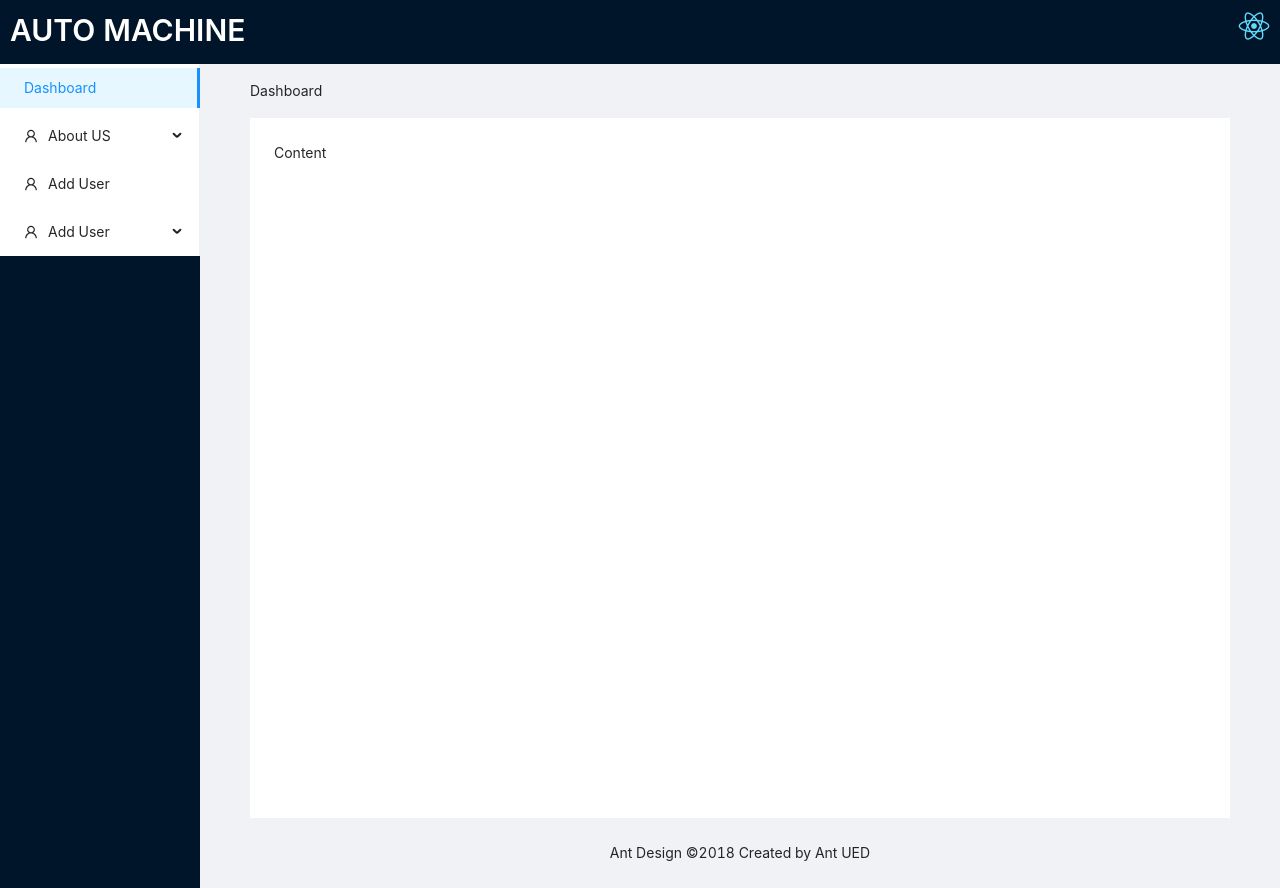
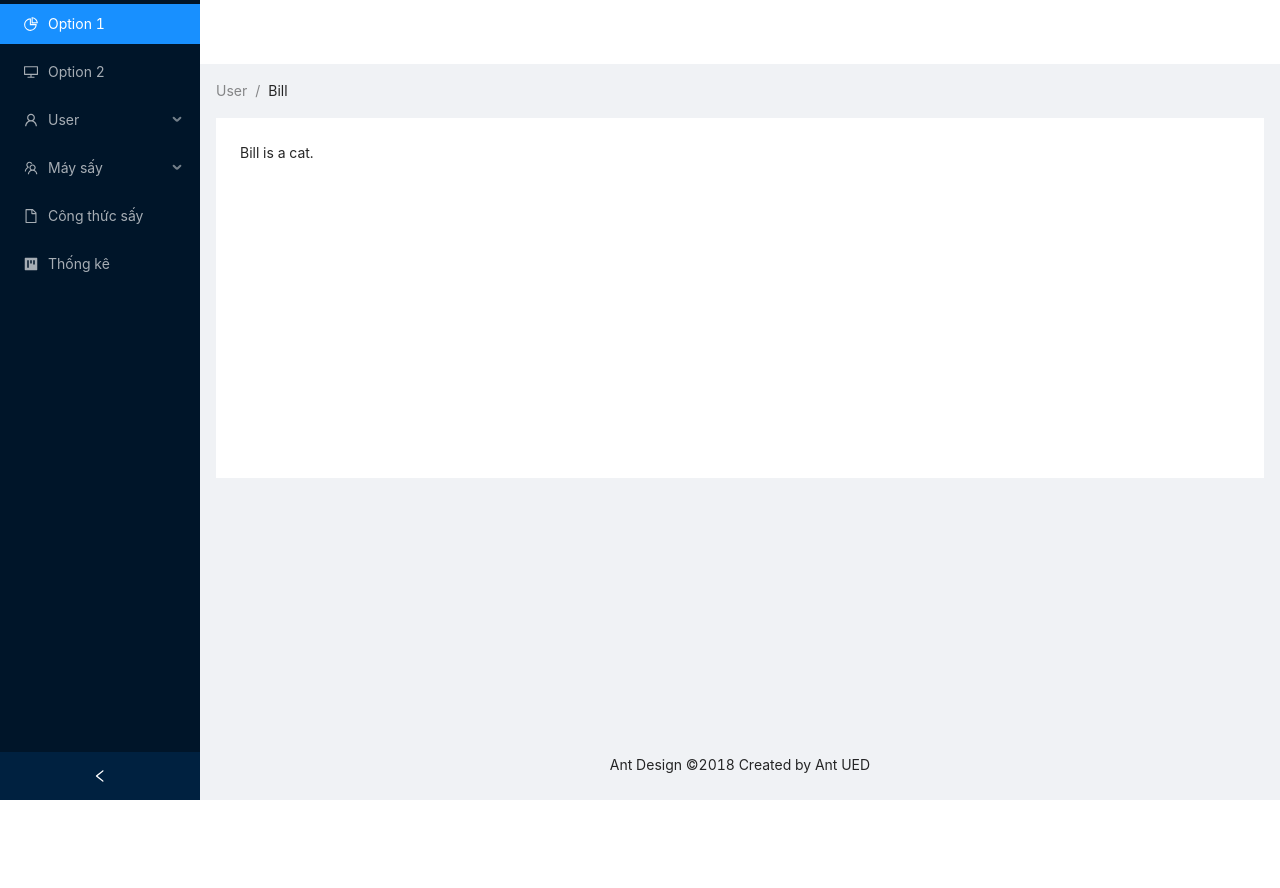
Before and after one commit to nhuttantran98/reactapp, a React (Create React App) app: page /Machine in a window 1280 px wide. After the commit the page ends 800 px from the top, so only its background shows below. Built offline with nearby package versions, Linux system fonts and the light colour scheme.

Commit message:
add sider

```diff
--- a/package.json
+++ b/package.json
@@ -9,6 +9,7 @@
     "antd": "^4.0.0",
     "react": "^16.13.0",
     "react-dom": "^16.13.0",
+    "react-router-dom": "^5.1.2",
     "react-scripts": "3.4.0"
   },
   "scripts": {
--- a/src/Components/App/App.css
+++ b/src/Components/App/App.css
@@ -1,22 +1,13 @@
 @import '~antd/dist/antd.css';
-#components-layout-demo-top-side .logo {
-  width: 120px;
-  height: 31px;
+#components-layout-demo-side .logo {
+  height: 32px;
   background: rgba(255, 255, 255, 0.2);
-  margin: 16px 28px 16px 0;
-  float: left;
+  margin: 16px;
 }
 
-.site-layout-background {
+.site-layout .site-layout-background {
   background: #fff;
-}
-.site-layout-content {
-  background: #fff;
-  padding: 24px;
-  min-height: 700px;
-
-}
-.App {
+}.App {
   text-align: left;
 }
 
--- a/src/Components/App/App.js
+++ b/src/Components/App/App.js
@@ -1,80 +1,98 @@
-import React from 'react';
+import React, { Component } from 'react';
 import './App.css';
 
-import { Layout, Menu, Avatar, Breadcrumb, Button } from 'antd';
-import { UserOutlined, LaptopOutlined, NotificationOutlined } from '@ant-design/icons';
-import SubMenu from 'antd/lib/menu/SubMenu';
+import { Layout, Menu, Avatar, Breadcrumb, Button, Card } from 'antd';
+import {
+  DesktopOutlined,
+  PieChartOutlined,
+  FileOutlined,
+  TeamOutlined,
+  UserOutlined,
+  ProjectFilled,
+} from '@ant-design/icons';
+// import SubMenu from 'antd/lib/menu/SubMenu';
 import Title from 'antd/lib/typography/Title';
+// import RouterURL from '../RouterURL/RouterURL';
+// import { Router, Link } from 'react-router-dom';
 
 const { Header, Content, Footer, Sider } = Layout;
+const { SubMenu } = Menu;
 
-function App() {
-  return (
-    <div className="App">
-      <Layout>
-        <Header style={{ padding: 10 }}>
-          <Avatar style={{ float: 'right' }} src='./logo512.png' />
-          <Title style={{ color: 'white' }} level={2}>AUTO MACHINE</Title>
-        </Header>
-        <Layout>
-          <Sider style={{ background: 'fff' }}>
-            <Menu
-              defaultSelectedKeys={['Dashboard']}
-              mode="inline"
-            >
-              <Menu.Item key='Dashboard'>
-                Dashboard
+class App extends React.Component {
+  state = {
+    collapse: false,
+  }
+
+  onCollapse = collapsed => {
+    console.log(collapsed);
+    this.setState({ collapsed });
+  };
+
+  render() {
+    return (
+      <Layout style={{ minHeight: '100vh' }}>
+          <Sider collapsible collapsed={this.state.collapsed} onCollapse={this.onCollapse}>
+            <div className="logo" />
+            <Menu theme="dark" defaultSelectedKeys={['1']} mode="inline">
+              <Menu.Item key="1">
+                <PieChartOutlined />
+                <span>Option 1</span>
+              </Menu.Item>
+              <Menu.Item key="2">
+                <DesktopOutlined />
+                <span>Option 2</span>
               </Menu.Item>
               <SubMenu
+                key="sub1"
                 title={
                   <span>
-                    <UserOutlined></UserOutlined>
-                    <span>About US</span>
+                    <UserOutlined />
+                    <span>User</span>
                   </span>
                 }
               >
-                <Menu.ItemGroup key='AboutUs' title='About US'>
-                  <Menu.Item key='A'>
-                    A
-                  </Menu.Item>
-                  <Menu.Item key='B'>
-                    B
-                  </Menu.Item>
-                </Menu.ItemGroup>
+                <Menu.Item key="3">Quản lý</Menu.Item>
+                <Menu.Item key="4">Vận hành</Menu.Item>
+                <Menu.Item key="4">Add User</Menu.Item>
               </SubMenu>
-
-              <Menu.Item>
-                <UserOutlined></UserOutlined>
-                <span>Add User</span>
-              </Menu.Item>
-
               <SubMenu
+                key="sub2"
                 title={
                   <span>
-                    <UserOutlined></UserOutlined>
-                    <span>Add User</span>
+                    <TeamOutlined />
+                    <span>Máy sấy</span>
                   </span>
                 }
               >
+                <Menu.Item key="6">Danh sách</Menu.Item>
+                <Menu.Item key="8">Thêm máy sấy</Menu.Item>
               </SubMenu>
+              <Menu.Item key="9">
+                <FileOutlined />
+                <span>Công thức sấy</span>
+              </Menu.Item>
+              <Menu.Item key="10">
+                <ProjectFilled />
+                <span>Thống kê</span>
+              </Menu.Item>
             </Menu>
-
           </Sider>
-
-          <Layout>
-            <Content style={{ padding: '0 50px' }}>
+          <Layout className="site-layout">
+            <Header className="site-layout-background" style={{ padding: 0 }} />
+            <Content style={{ margin: '0 16px' }}>
               <Breadcrumb style={{ margin: '16px 0' }}>
-                <Breadcrumb.Item>Dashboard</Breadcrumb.Item>
+                <Breadcrumb.Item>User</Breadcrumb.Item>
+                <Breadcrumb.Item>Bill</Breadcrumb.Item>
               </Breadcrumb>
-              <div className="site-layout-content">Content</div>
+              <div className="site-layout-background" style={{ padding: 24, minHeight: 360 }}>
+                Bill is a cat.
+            </div>
             </Content>
             <Footer style={{ textAlign: 'center' }}>Ant Design ©2018 Created by Ant UED</Footer>
           </Layout>
-        </Layout>
       </Layout>
-
-    </div>
-  );
+    );
+  }
 }
 
 export default App;
--- /dev/null
+++ b/src/Components/RouterURL/RouterURL.js
@@ -0,0 +1,24 @@
+import React, { Component } from 'react';
+import {
+    BrowserRouter as Router,
+    Switch,
+    Route,
+    Link
+  } from "react-router-dom";
+import App from '../App/App';
+import User from '../User/User';
+import Machine from '../Machine/Machine';
+class RouterURL extends Component {
+    render(){
+        return(
+            <Router>
+                <div>
+                <Route exact path="/" component={App}/>
+                <Route  path="/Machine" component={Machine}/>
+                </div>
+            </Router>
+        );
+    }
+}
+
+export default RouterURL;
```
Also changed, not shown: src/Components/Machine/Machine.js (added, +16 -0 lines), src/Components/User/User.js (added, +16 -0 lines), 1 other file (tests, documents, lock files or other folders).
